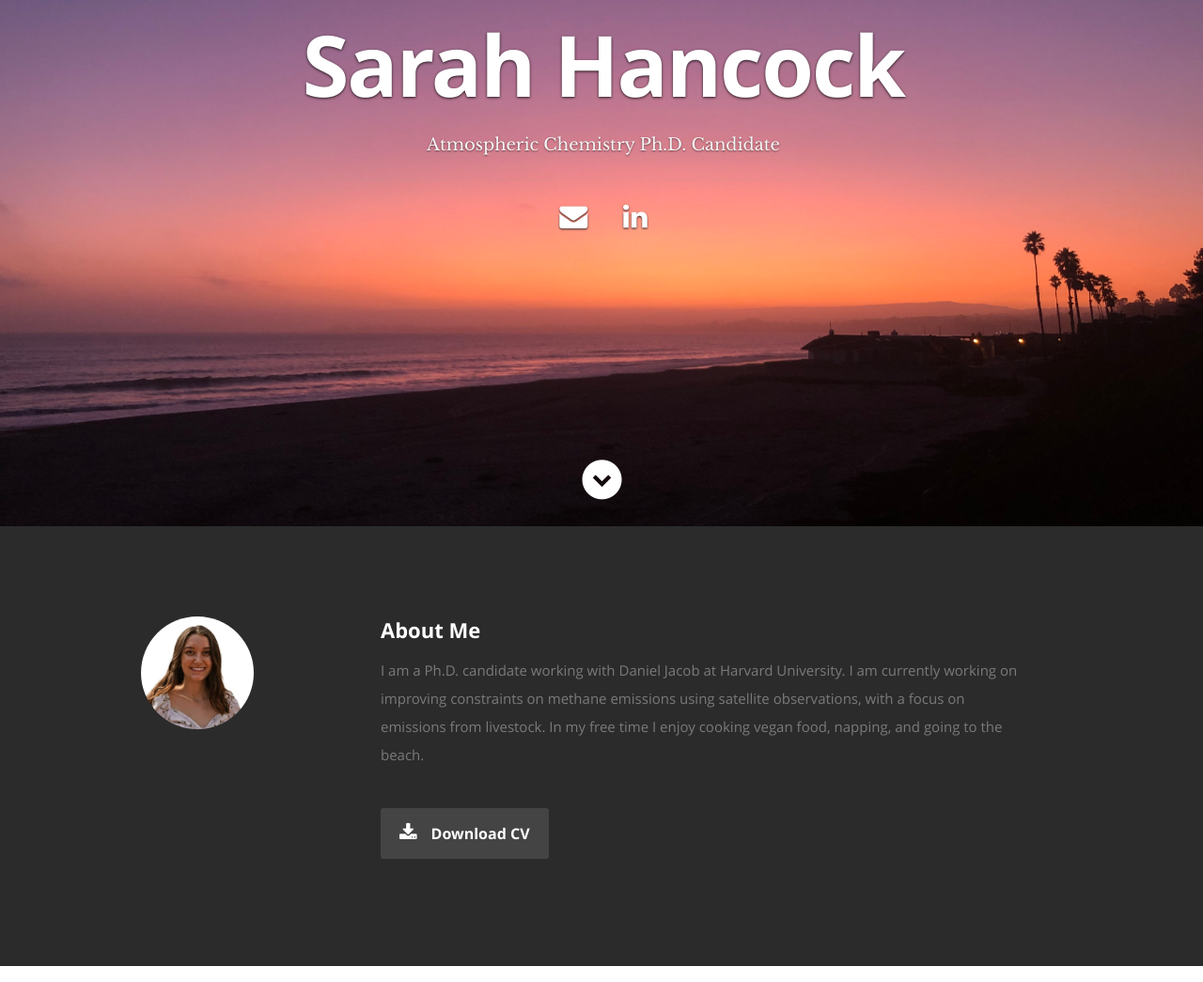
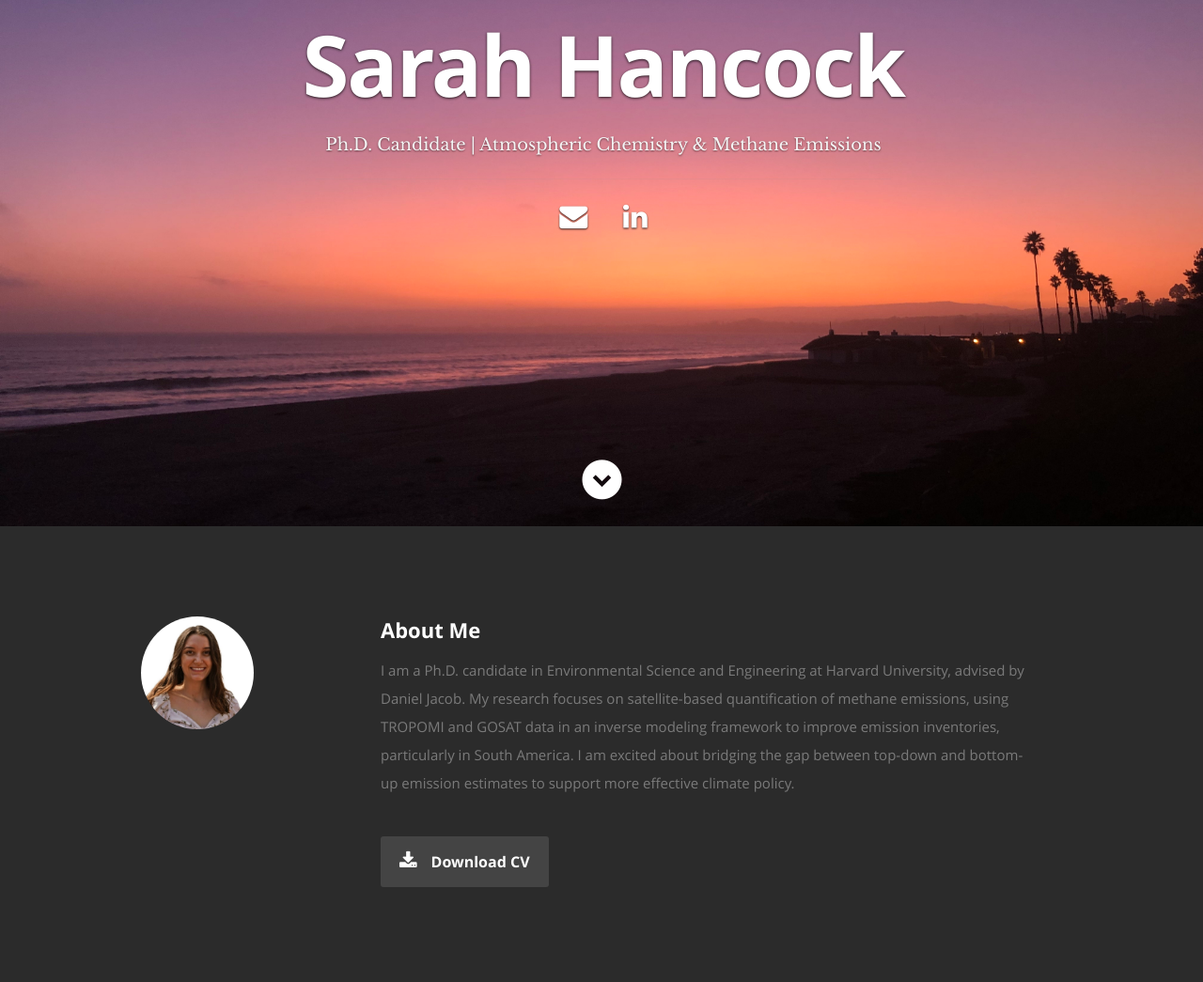
Before and after one commit to sarahhancock/sarahhancock.github.io, a plain HTML site: page index.html in a window 1280 px wide. Shown: the part 240-1285 px from the top of the page at 94% size. Drawn offline with nearby package versions, Linux system fonts and the light colour scheme.

Commit message:
Update header in index.html

```diff
--- a/index.html
+++ b/index.html
@@ -56,7 +56,7 @@
       <div class="row banner">
          <div class="banner-text">
             <h1 class="responsive-headline">Sarah Hancock</h1>
-            <h3 style="color:whitesmoke;">Atmospheric Chemistry Ph.D. Candidate</h3>
+            <h3 style="color:whitesmoke;">Ph.D. Candidate | Atmospheric Chemistry & Methane Emissions</h3>
             <hr />
             <ul class="social">
                <!-- add other icons later like research gate, google scholar -->
@@ -90,7 +90,7 @@
 
             <h2>About Me</h2>
 
-            <p>I am a Ph.D. candidate working with Daniel Jacob at Harvard University. I am currently working on improving constraints on methane emissions using satellite observations, with a focus on emissions from livestock. In my free time I enjoy cooking vegan food, napping, and going to the beach.
+            <p>I am a Ph.D. candidate in Environmental Science and Engineering at Harvard University, advised by Daniel Jacob. My research focuses on satellite-based quantification of methane emissions, using TROPOMI and GOSAT data in an inverse modeling framework to improve emission inventories, particularly in South America. I am excited about bridging the gap between top-down and bottom-up emission estimates to support more effective climate policy.
             </p>
 
             <div class="row">
```
